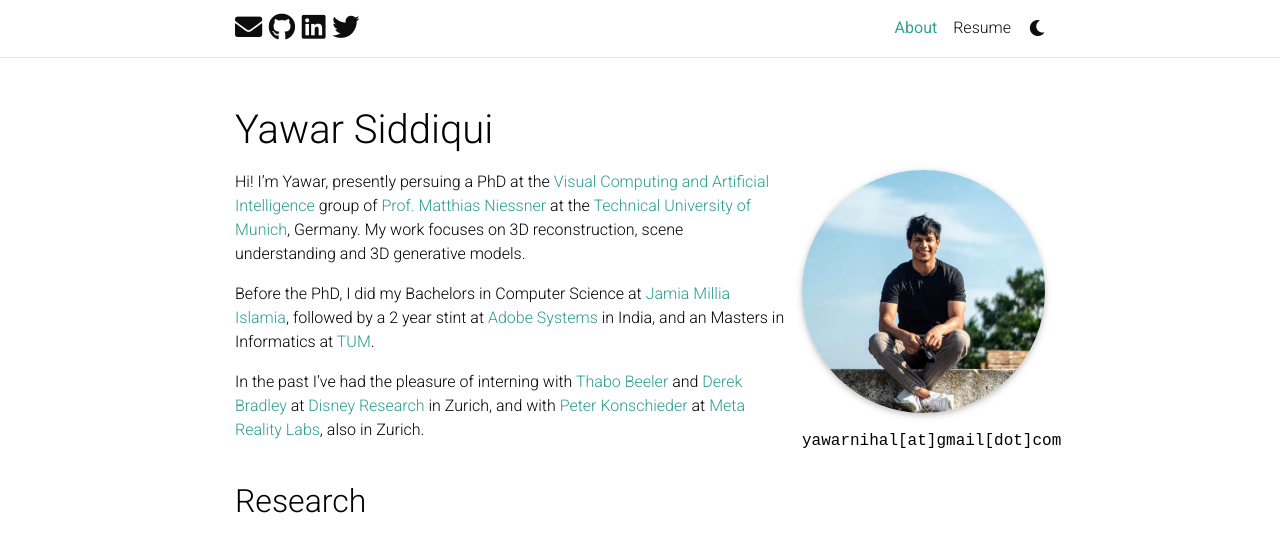
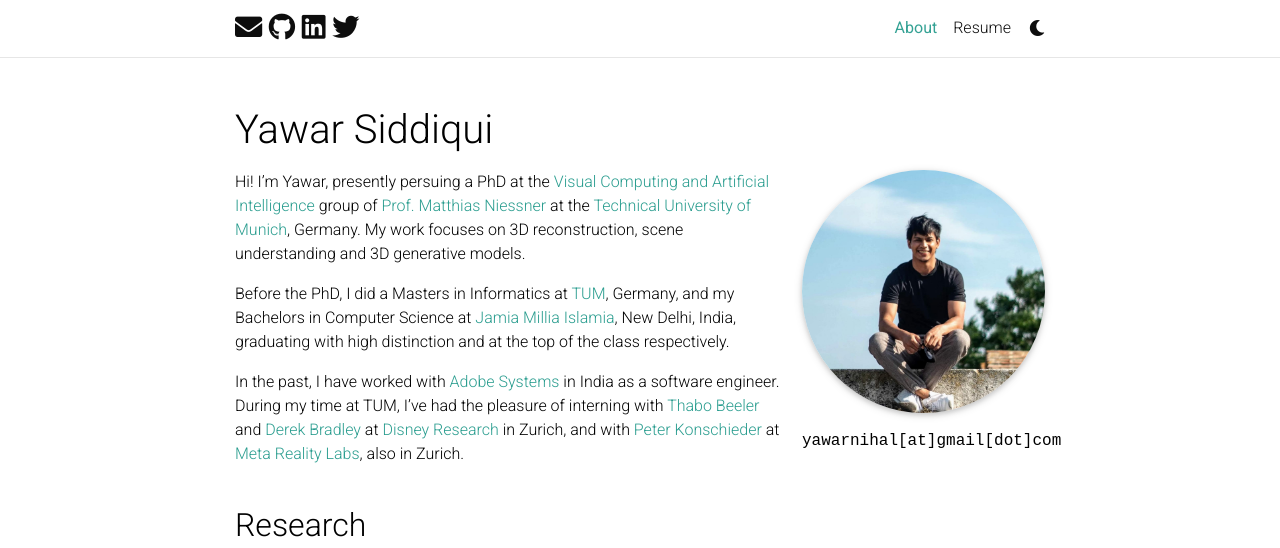
Before and after one commit to nihalsid/nihalsid.github.io, a Jekyll site: the page built from _pages/about.md, in a window 1280 px wide and 900 px high, cut to the strip 0-548 px from the top of the window. Built offline with Jekyll 4.4.1, drawn with Linux system fonts in a browser that asks for light colours; full-size pictures stand in for the smaller copies a plugin makes; comment, search, counter and statistics services are not loaded; a style sheet for code colours, icons or effects is not loaded.

Commit message:
Update about.md

```diff
--- a/_pages/about.md
+++ b/_pages/about.md
@@ -17,6 +17,6 @@ social: false  # includes social icons at the bottom of the page
 ---
 Hi! I'm Yawar, presently persuing a PhD at the [Visual Computing and Artificial Intelligence](https://niessnerlab.org/) group of [Prof. Matthias Niessner](https://niessnerlab.org/members/matthias_niessner/profile.html) at the [Technical University of Munich](https://www.tum.de/en/), Germany. My work focuses on 3D reconstruction, scene understanding and 3D generative models.
 
-Before the PhD, I did my Bachelors in Computer Science at [Jamia Millia Islamia](https://www.jmi.ac.in/), followed by a 2 year stint at [Adobe Systems](https://www.adobe.com/) in India, and an Masters in Informatics at [TUM](https://www.tum.de/en/).
+Before the PhD, I did a Masters in Informatics at [TUM](https://www.tum.de/en/), Germany, and my Bachelors in Computer Science at [Jamia Millia Islamia](https://www.jmi.ac.in/), New Delhi, India, graduating with high distinction and at the top of the class respectively.
 
-In the past I've had the pleasure of interning with [Thabo Beeler](https://thabobeeler.com/) and [Derek Bradley](https://people.inf.ethz.ch/~bradleyd/) at [Disney Research](https://studios.disneyresearch.com/) in Zurich, and with [Peter Konschieder](https://scholar.google.com/citations?user=CxbDDRMAAAAJ&hl=en) at [Meta Reality Labs](https://about.meta.com/realitylabs/), also in Zurich.
+In the past, I have worked with [Adobe Systems](https://www.adobe.com/) in India as a software engineer. During my time at TUM, I've had the pleasure of interning with [Thabo Beeler](https://thabobeeler.com/) and [Derek Bradley](https://people.inf.ethz.ch/~bradleyd/) at [Disney Research](https://studios.disneyresearch.com/) in Zurich, and with [Peter Konschieder](https://scholar.google.com/citations?user=CxbDDRMAAAAJ&hl=en) at [Meta Reality Labs](https://about.meta.com/realitylabs/), also in Zurich.
```
